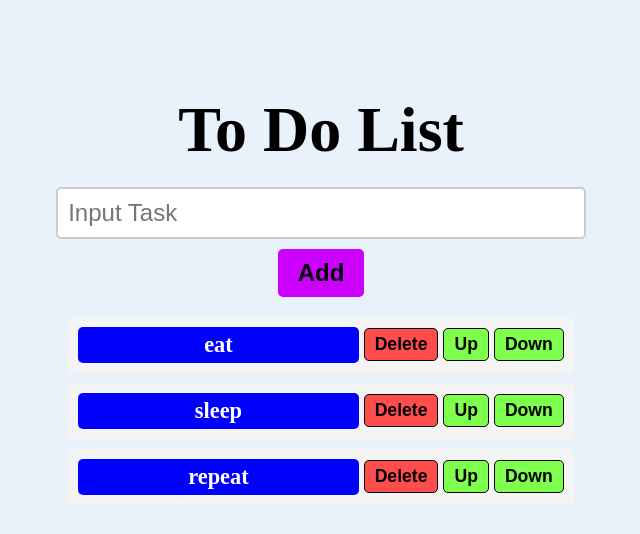
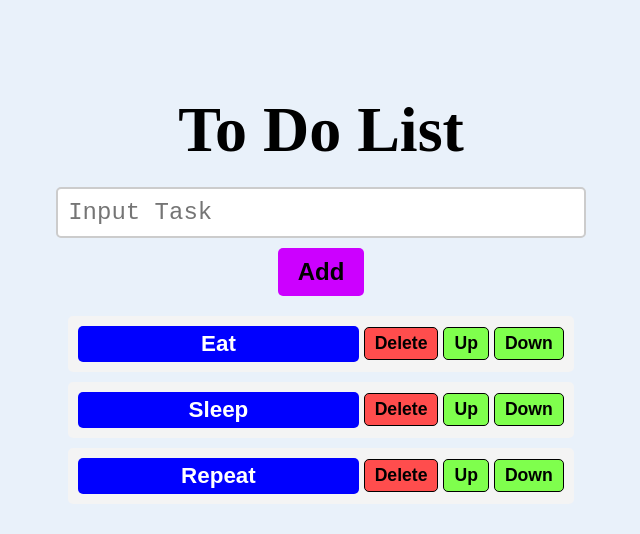
Before and after one commit to Taqi-Niazi/React, a React (Vite) app: page /ToDoList in a window 1280 px wide. Shown: the top 534 px of the page, without its empty margins (319-959 px from the left). Built offline with nearby package versions, Linux system fonts and the light colour scheme.

Commit message:
updated todo list

```diff
--- a/src/ToDoList.jsx
+++ b/src/ToDoList.jsx
@@ -2,7 +2,7 @@ import React, {useState} from 'react';
 
 function ToDoList(){
 
-    const[task, setTask] = useState(["eat","sleep","repeat"]);
+    const[task, setTask] = useState(["Eat","Sleep","Repeat"]);
     const[newTask, setNewTask] = useState([]);
 
     function input(event){
--- a/src/index.css
+++ b/src/index.css
@@ -155,6 +155,7 @@
 }
 
 .list-input {
+  font-family: 'Courier New', Courier, monospace;
   font-size: 1.5em;
   padding: 10px;
   margin-bottom: 10px; /* Adds space between input and button */
@@ -202,6 +203,7 @@
 }
 
 .inputlist span {
+  font-family: sans-serif;
   font-size: 1.4em;
   flex: 1;
   background-color: blue;
```
